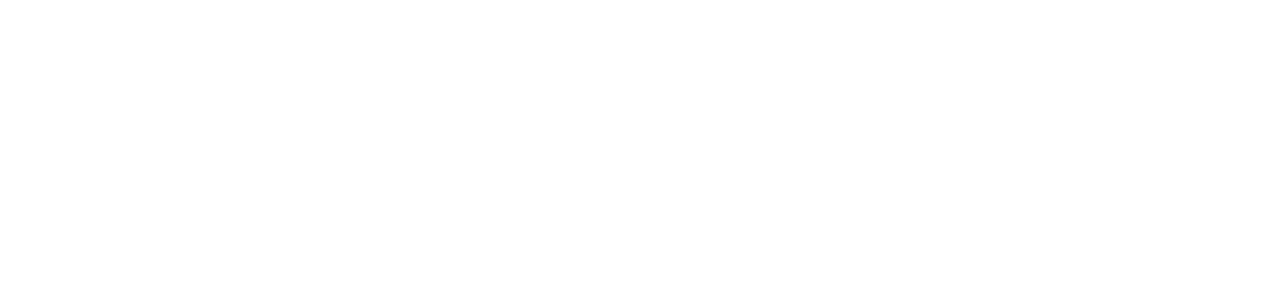
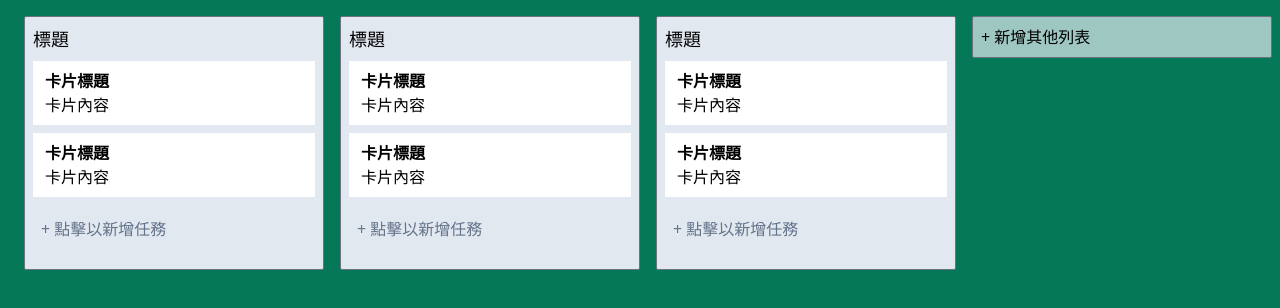
Before and after one commit to XuanCbbLin/vue-trello-practice, a Vue app: page / in a window 1280 px wide. Before the commit this address had no page. Shown: the top 308 px of the page. Built offline with nearby package versions, Linux system fonts and the light colour scheme.

Commit message:
feat : add base router

```diff
--- a/src/router/index.ts
+++ b/src/router/index.ts
@@ -2,7 +2,12 @@
 
 const router = createRouter({
   history: createWebHistory(import.meta.env.BASE_URL),
-  routes: [],
+  routes: [
+    {
+      path: '/',
+      component: () => import('@/views/BoardView.vue'),
+    },
+  ],
 });
 
 export default router;
--- /dev/null
+++ b/src/views/BoardView.vue
@@ -0,0 +1,72 @@
+<script setup lang="ts">
+import { ref } from 'vue';
+
+const toggle = ref(false);
+</script>
+
+<template>
+  <div class="bg-emerald-700 h-[100vh] w-full block overflow-x-auto overflow-y-hidden">
+    <div id="board-wrapper" class="h-full w-full p-4 block overflow-auto">
+      <div class="flex flex-row items-start">
+        <!-- card -->
+        <div
+          v-for="i in 3"
+          :key="i"
+          @click="toggle = !toggle"
+          class="bg-slate-200 block border rounded-sm p-2 mx-2 border-gray-500 min-w-[300px]"
+        >
+          <!-- column -->
+          <div class="block overflow-hidden text-ellipsis w-4/5 text-lg">標題</div>
+          <!-- <textarea class="resize-none overflow-hidden border-none w-full p-1 h-8 block"></textarea> -->
+
+          <!-- tasks -->
+          <div class="block my-2 w-full py-2 px-3 bg-white overflow-hidden select-none">
+            <div class="block font-bold">卡片標題</div>
+            <div class="overflow-hidden text-ellipsis">卡片內容</div>
+          </div>
+
+          <div class="block my-2 w-full py-2 px-3 bg-white overflow-hidden select-none">
+            <div class="block font-bold">卡片標題</div>
+            <div class="overflow-hidden text-ellipsis">卡片內容</div>
+          </div>
+          <!-- tasks -->
+
+          <!-- add new task -->
+          <div class="my-3">
+            <div class="bg-slate-200 p-2 hover:bg-slate-300 cursor-pointer text-slate-500">+ 點擊以新增任務</div>
+            <!-- <textarea class="block w-full resize-none p-2 h-10" placeholder="為這張卡片輸入標題"></textarea> -->
+          </div>
+          <!-- add new task -->
+        </div>
+        <!-- card -->
+
+        <!-- add new card -->
+        <div
+          class="bg-slate-200 block border rounded-sm p-2 mx-2 border-gray-500 w-[300px] cursor-pointer bg-opacity-70 hover:bg-opacity-90 min-w-[300px]"
+        >
+          <div class="block select-none">+ 新增其他列表</div>
+          <!-- <div>
+            <input type="text" ref="target" placeholder="為列表輸入標題" class="block w-full p-2" />
+          </div> -->
+        </div>
+        <!-- add new card -->
+      </div>
+    </div>
+
+    <!-- lightbox -->
+    <div v-if="toggle" class="fixed top-0 left-0 w-full h-full bg-slate-800 z-100 bg-opacity-70">
+      <div class="w-1/2 h-auto block relative mx-auto top-[15vh] bg-white py-8 px-12">
+        <div>
+          <input ref="target" type="text" class="w-full p-2 text-xl border mb-6" />
+        </div>
+
+        <textarea class="w-full h-[300px] p-3 overflow-x-hidden overflow-y-auto resize-none border"></textarea>
+
+        <div class="text-right mt-4">
+          <button class="border bg-rose-500 text-white py-2 px-4 hover:bg-rose-700 mr-6">刪除</button>
+          <button class="border bg-slate-200 py-2 px-4 hover:bg-slate-400 hover:text-slate-100">儲存送出</button>
+        </div>
+      </div>
+    </div>
+  </div>
+</template>
```
